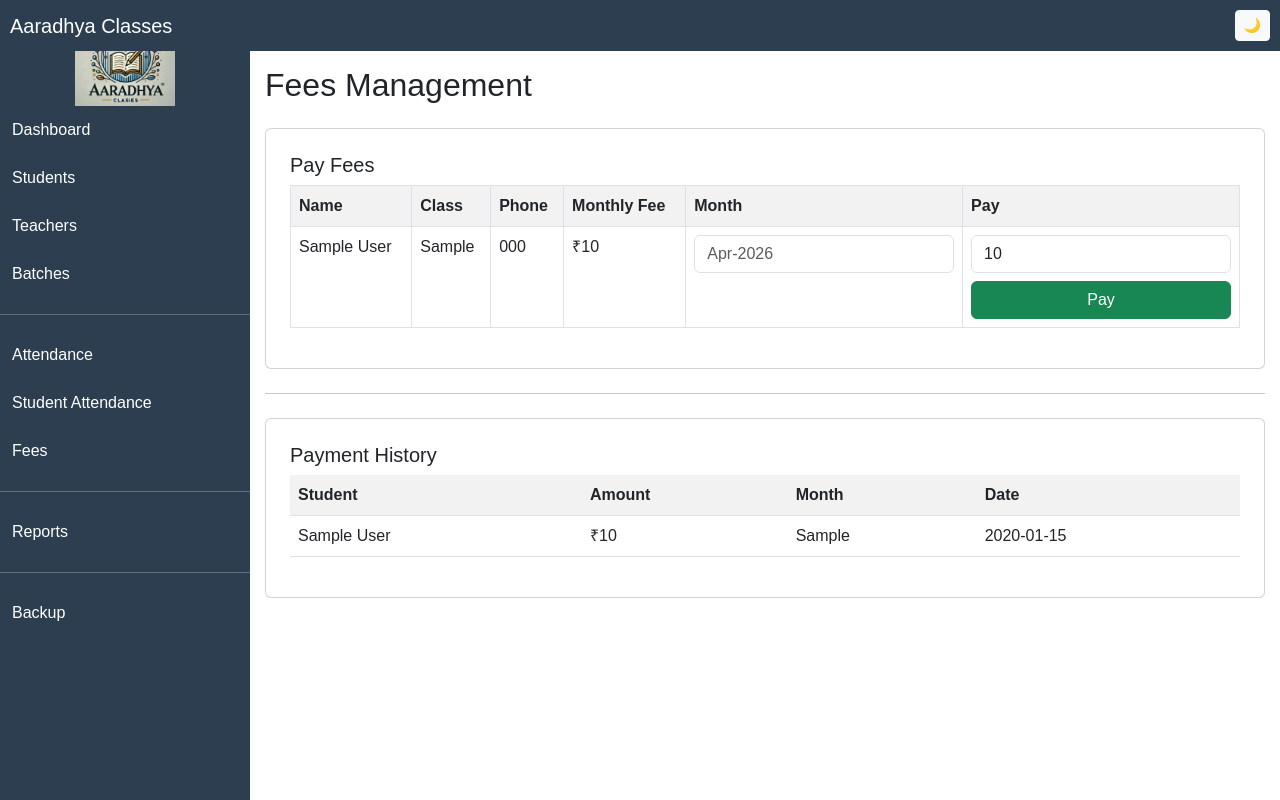
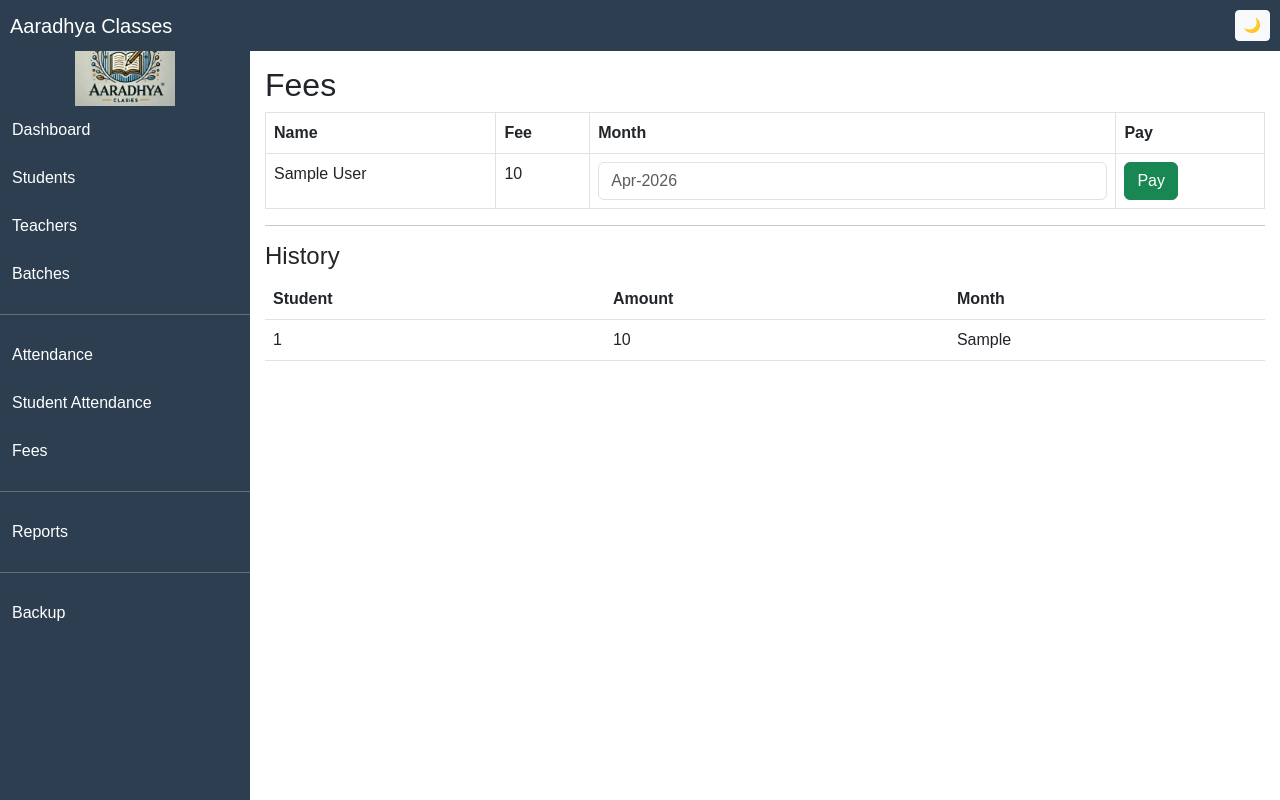
Before and after one commit to cuk6912/aaradhya-classes, a Flask app: page /fees in a window 1280 px wide. Run offline with Flask 3, Linux system fonts and the light colour scheme; tables that the repository leaves empty hold one stand-in row (values such as "Sample post").

Commit message:
Update fees.html

```diff
--- a/templates/fees.html
+++ b/templates/fees.html
@@ -1,20 +1,13 @@
 {% extends "layout.html" %}
-
 {% block content %}
 
-<h2 class="mb-4">Fees Management</h2>
+<h2>Fees</h2>
 
-<div class="card p-4">
-
-<h5>Pay Fees</h5>
-
-<table class="table table-striped table-bordered">
+<table class="table table-bordered">
 
 <tr>
 <th>Name</th>
-<th>Class</th>
-<th>Phone</th>
-<th>Monthly Fee</th>
+<th>Fee</th>
 <th>Month</th>
 <th>Pay</th>
 </tr>
@@ -23,19 +16,17 @@
 
 <tr>
 
-<td>{{ s.name }}</td>
-<td>{{ s.student_class }}</td>
-<td>{{ s.phone }}</td>
-<td>₹{{ s.monthly_fee }}</td>
+<td>{{s.name}}</td>
+
+<td>{{s.monthly_fee}}</td>
 
 <td>
 <form method="POST" action="/pay_fee/{{s.id}}">
-<input type="text" class="form-control" name="month" placeholder="Apr-2026" required>
+<input name="month" class="form-control" placeholder="Apr-2026" required>
 </td>
 
 <td>
-<input type="number" class="form-control mb-2" name="amount" value="{{s.monthly_fee}}" required>
-<button class="btn btn-success w-100">Pay</button>
+<button class="btn btn-success">Pay</button>
 </form>
 </td>
 
@@ -45,45 +36,28 @@
 
 </table>
 
-</div>
+<hr>
 
-<hr class="my-4">
+<h4>History</h4>
 
-<div class="card p-4">
-
-<h5>Payment History</h5>
-
-<table class="table table-striped">
+<table class="table">
 
 <tr>
 <th>Student</th>
 <th>Amount</th>
 <th>Month</th>
-<th>Date</th>
 </tr>
 
 {% for f in fees %}
 
 <tr>
-
-<td>
-{% for s in students %}
-{% if s.id == f.student_id %}
-{{ s.name }}
-{% endif %}
-{% endfor %}
-</td>
-
-<td>₹{{ f.amount }}</td>
-<td>{{ f.month }}</td>
-<td>{{ f.date_paid }}</td>
-
+<td>{{f.student_id}}</td>
+<td>{{f.amount}}</td>
+<td>{{f.month}}</td>
 </tr>
 
 {% endfor %}
 
 </table>
 
-</div>
-
 {% endblock %}
```
